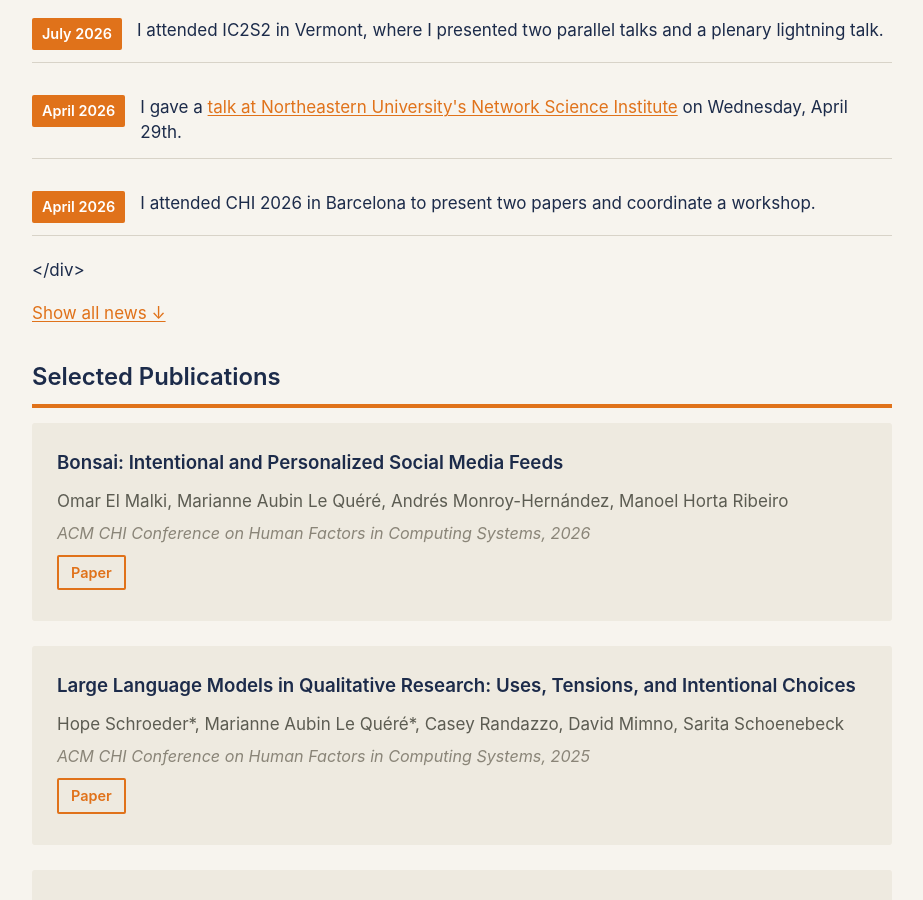
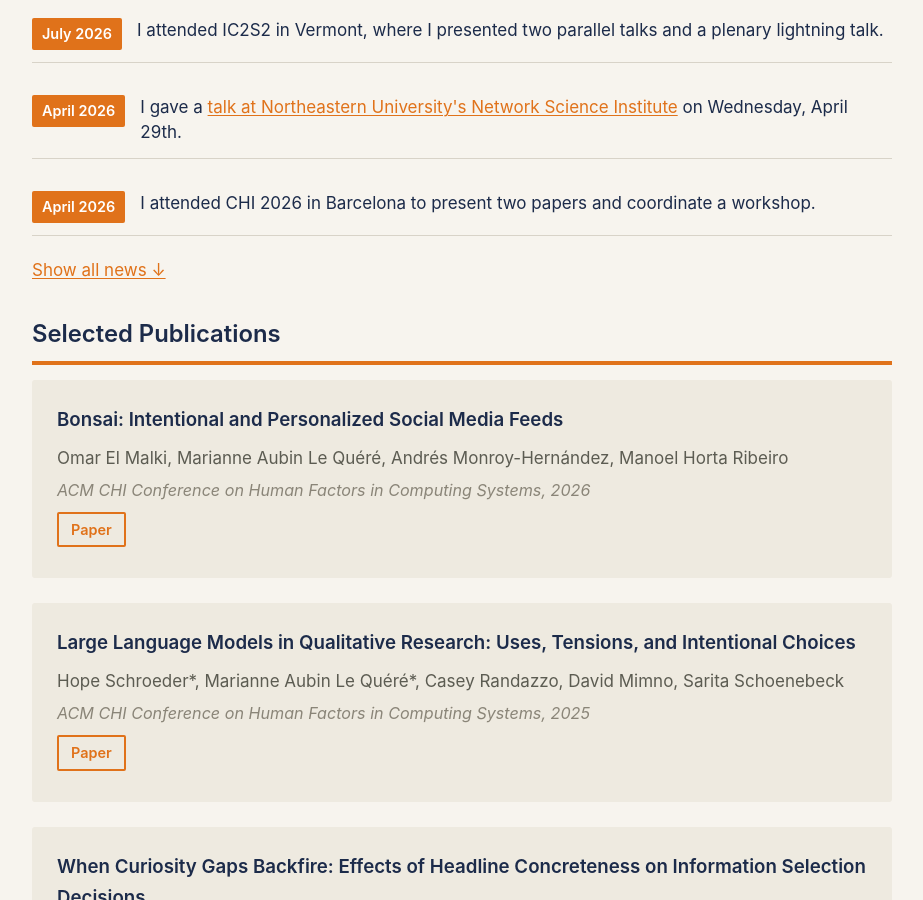
Before and after one commit to maubinle/mariannealq.github.io, a Jekyll site: the page built from index.md, in a window 1280 px wide and 900 px high, scrolled down 1186 px. Shown: the whole window, without its empty margins (178-1101 px from the left). Built offline with Jekyll 4.4.1, drawn with Linux system fonts in a browser that asks for light colours; nearby versions of some CDN libraries; a style sheet for code colours, icons or effects is not loaded.

Commit message:
fixed stray div (thank you amrit)

```diff
--- a/index.md
+++ b/index.md
@@ -85,8 +85,8 @@ layout: default
 
 <!-- <div class="news-item">
     <span class="news-date">May 2025</span>
-    <div class="news-content">Attended CHI 2025 in Yokohama, Japan to present paper on LLMs for qualitative research tasks.</div> -->
-</div>
+    <div class="news-content">Attended CHI 2025 in Yokohama, Japan to present paper on LLMs for qualitative research tasks.</div>
+</div> -->
 
 </div>
 
```
